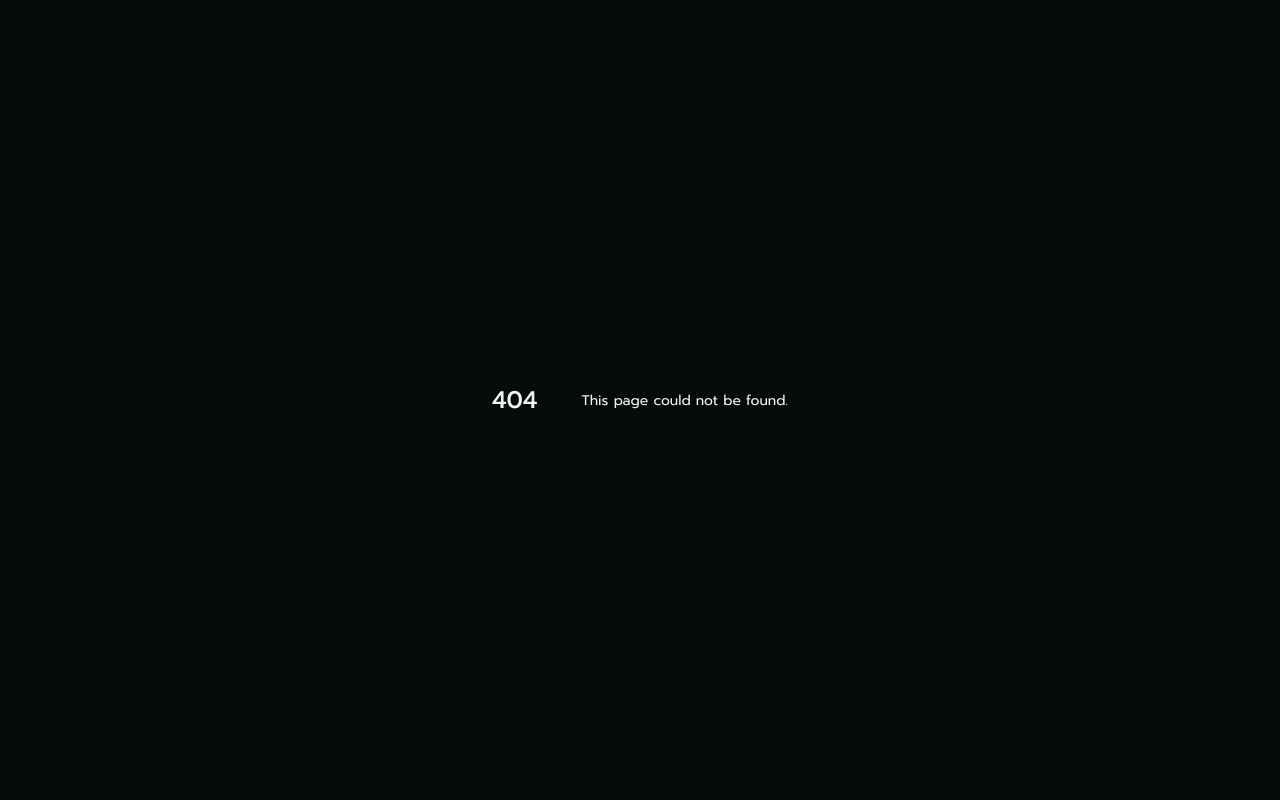
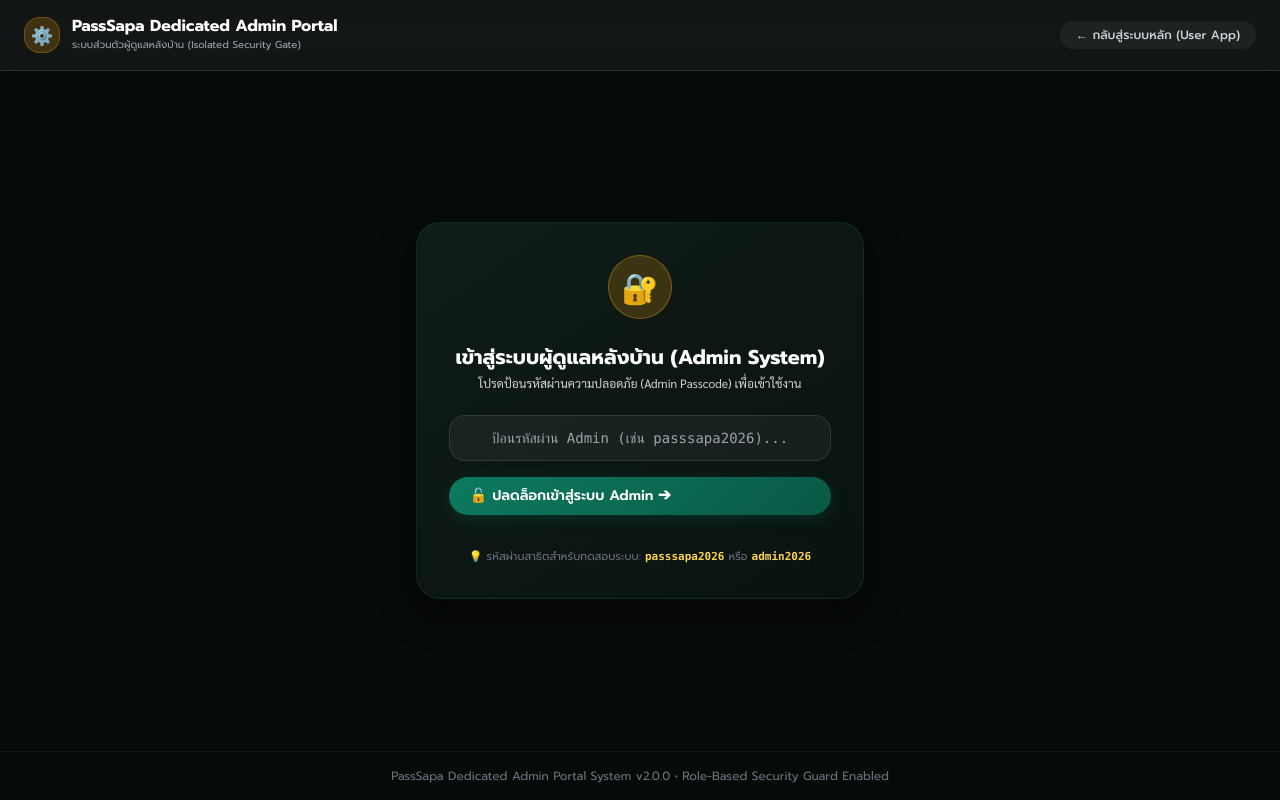
Before and after one commit to klim-w/passsapa, a Next.js app: page /admin in a window 1280 px wide. Before the commit this address had no page. Built offline with nearby package versions, Linux system fonts and the light colour scheme.

Commit message:
isolate_admin_portal_into_standalone_route_admin_and_remove_from_user_navbar

```diff
--- /dev/null
+++ b/app/admin/page.tsx
@@ -0,0 +1,113 @@
+"use client";
+
+import React, { useState } from "react";
+import { AdminPortal } from "../../src/features/admin/AdminPortal";
+import Link from "next/link";
+
+export default function AdminPage() {
+  const [isAdminAuthenticated, setIsAdminAuthenticated] = useState(false);
+  const [adminPasscode, setAdminPasscode] = useState("");
+  const [authError, setAuthError] = useState(false);
+
+  const handleAdminLogin = (e: React.FormEvent) => {
+    e.preventDefault();
+    // Default Passcode for Admin System: admin2026 or passsapa2026
+    if (adminPasscode === "admin2026" || adminPasscode === "passsapa2026") {
+      setIsAdminAuthenticated(true);
+      setAuthError(false);
+    } else {
+      setAuthError(true);
+    }
+  };
+
+  return (
+    <div className="min-h-screen bg-[#060a09] text-white selection:bg-emerald-500 selection:text-black flex flex-col justify-between">
+
+      {/* Admin Dedicated Navbar */}
+      <header className="bg-white/5 border-b border-white/10 px-6 py-4 flex justify-between items-center backdrop-blur-md">
+        <div className="flex items-center gap-3">
+          <div className="w-9 h-9 rounded-2xl bg-amber-500/20 border border-amber-500/30 flex items-center justify-center text-lg">
+            ⚙️
+          </div>
+          <div>
+            <h1 className="text-base font-bold font-heading text-white m-0 leading-tight">
+              PassSapa Dedicated Admin Portal
+            </h1>
+            <p className="text-[10px] text-gray-400 font-heading m-0">
+              ระบบส่วนตัวผู้ดูแลหลังบ้าน (Isolated Security Gate)
+            </p>
+          </div>
+        </div>
+
+        <Link
+          href="/"
+          className="px-4 py-1.5 rounded-full bg-white/5 hover:bg-white/10 text-xs font-heading font-medium text-gray-300 transition-all"
+        >
+          ← กลับสู่ระบบหลัก (User App)
+        </Link>
+      </header>
+
+      {/* Main Content Area */}
+      <main className="max-w-6xl mx-auto px-4 py-6 w-full flex-grow flex items-center justify-center">
+        {!isAdminAuthenticated ? (
+          /* Admin Security Lock Screen */
+          <div className="glass-panel-emerald p-8 max-w-md w-full rounded-3xl space-y-6 text-center animate-fadeIn shadow-2xl">
+            <div className="w-16 h-16 rounded-full bg-amber-500/20 border border-amber-500/40 mx-auto flex items-center justify-center text-3xl">
+              🔐
+            </div>
+
+            <div>
+              <h2 className="text-xl font-bold font-heading text-white m-0">
+                เข้าสู่ระบบผู้ดูแลหลังบ้าน (Admin System)
+              </h2>
+              <p className="text-xs text-gray-300 font-body mt-1 m-0">
+                โปรดป้อนรหัสผ่านความปลอดภัย (Admin Passcode) เพื่อเข้าใช้งาน
+              </p>
+            </div>
+
+            <form onSubmit={handleAdminLogin} className="space-y-4">
+              <input
+                type="password"
+                placeholder="ป้อนรหัสผ่าน Admin (เช่น passsapa2026)..."
+                value={adminPasscode}
+                onChange={e => {
+                  setAdminPasscode(e.target.value);
+                  setAuthError(false);
+                }}
+                className="w-full bg-white/5 border border-white/10 focus:border-emerald-500 rounded-2xl px-4 py-3 text-center text-sm font-mono text-white focus:outline-none"
+              />
+
+              {authError && (
+                <div className="text-xs text-red-400 font-heading bg-red-500/20 border border-red-500/30 p-2.5 rounded-xl">
+                  ❌ รหัสผ่านไม่ถูกต้อง! กรุณาลองใหม่อีกครั้ง
+                </div>
+              )}
+
+              <button
+                type="submit"
+                className="w-full btn-emerald text-sm py-3 font-heading font-bold"
+              >
+                🔓 ปลดล็อกเข้าสู่ระบบ Admin ➔
+              </button>
+            </form>
+
+            <div className="text-[11px] text-gray-500 font-heading pt-2">
+              💡 รหัสผ่านสาธิตสำหรับทดสอบระบบ: <code className="text-amber-300 font-bold font-mono">passsapa2026</code> หรือ <code className="text-amber-300 font-bold font-mono">admin2026</code>
+            </div>
+          </div>
+        ) : (
+          /* Authenticated Admin Portal */
+          <div className="w-full">
+            <AdminPortal />
+          </div>
+        )}
+      </main>
+
+      {/* Footer */}
+      <footer className="text-center py-4 text-xs text-gray-500 font-heading border-t border-white/5">
+        PassSapa Dedicated Admin Portal System v2.0.0 • Role-Based Security Guard Enabled
+      </footer>
+
+    </div>
+  );
+}
--- a/src/components/Navbar.tsx
+++ b/src/components/Navbar.tsx
@@ -70,7 +70,7 @@ export const Navbar: React.FC<NavbarProps> = ({
           </div>
         </div>
 
-        {/* Dynamic Navigation Lineup (ตามสเปกผัง T2) */}
+        {/* Dynamic Navigation Lineup (ตามสเปกผัง T2 - เฉพาะเมนูของผู้ใช้งาน) */}
         <div className="hidden lg:flex items-center gap-1 text-xs font-heading">
           <button
             onClick={() => {
@@ -127,18 +127,6 @@ export const Navbar: React.FC<NavbarProps> = ({
           >
             💳 ราคาแพ็กเกจ
           </button>
-
-          {/* ⚙️ Admin Portal Shortcut Link */}
-          <button
-            onClick={() => onNavigate("admin")}
-            className={`px-3 py-1.5 rounded-full transition-all ${
-              currentView === "admin"
-                ? "bg-amber-500/20 text-amber-900 dark:text-amber-300 font-bold border border-amber-500/30"
-                : "text-amber-800 dark:text-amber-400 hover:text-amber-600 font-medium"
-            }`}
-          >
-            ⚙️ หลังบ้าน Admin
-          </button>
         </div>
 
         {/* Right Actions */}
```
